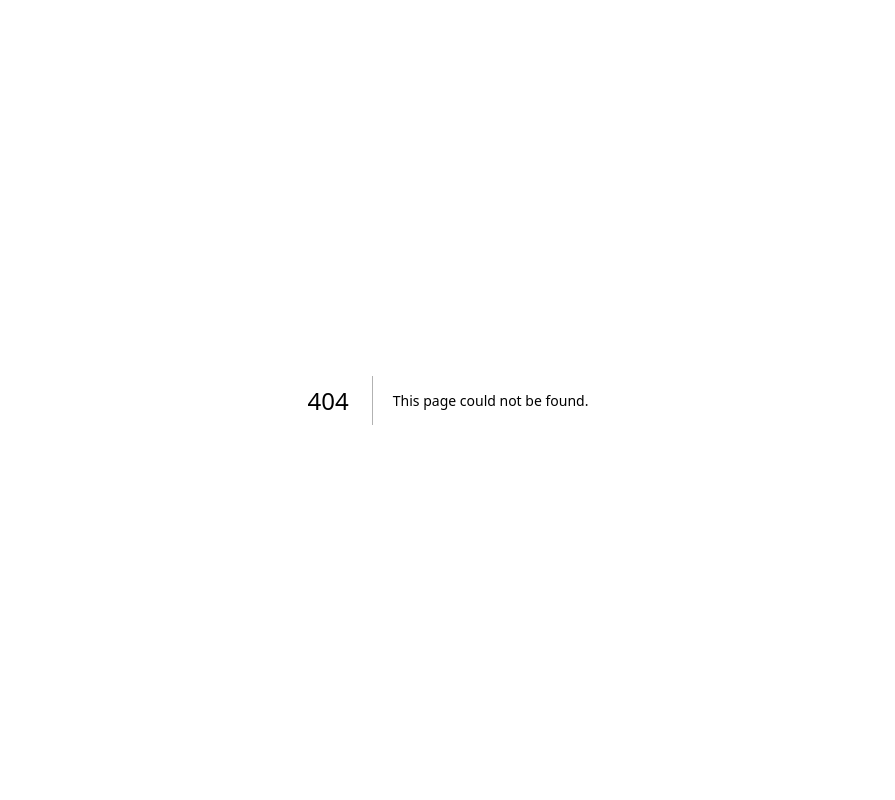
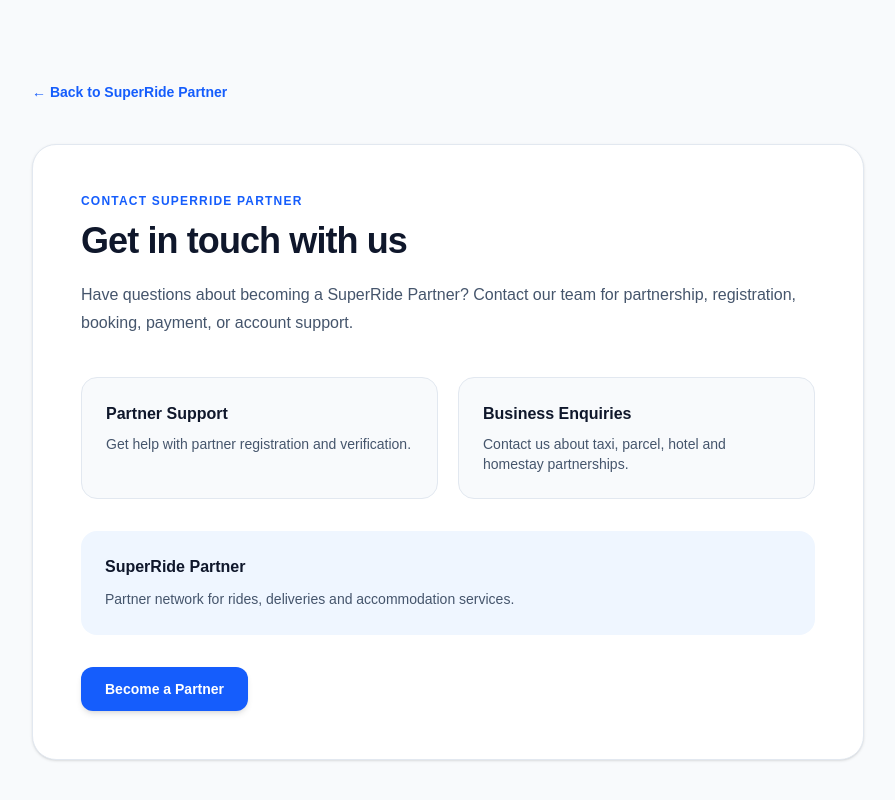
Before and after one commit to HKumaraswamy/superridepartner-website, a Next.js app: page /contact in a window 1280 px wide. Before the commit this address had no page. Shown: the top 800 px of the page, without its empty margins (192-1087 px from the left). Built offline with nearby package versions, Linux system fonts and the light colour scheme.

Commit message:
Add Contact page for SEO

```diff
--- /dev/null
+++ b/app/contact/page.tsx
@@ -0,0 +1,70 @@
+import Link from "next/link";
+
+export const metadata = {
+  title: "Contact SuperRide Partner",
+  description:
+    "Contact SuperRide Partner for taxi, bike, auto, cab, parcel delivery, hotel and homestay partnership support.",
+};
+
+export default function ContactPage() {
+  return (
+    <main className="min-h-screen bg-slate-50 text-slate-900">
+      <section className="mx-auto max-w-4xl px-4 py-20 sm:px-6 lg:px-8">
+        <Link
+          href="/"
+          className="text-sm font-semibold text-blue-600 hover:text-blue-700"
+        >
+          ← Back to SuperRide Partner
+        </Link>
+
+        <div className="mt-10 rounded-3xl border border-slate-200 bg-white p-8 shadow-sm sm:p-12">
+          <p className="text-xs font-bold uppercase tracking-widest text-blue-600">
+            Contact SuperRide Partner
+          </p>
+
+          <h1 className="mt-3 text-4xl font-extrabold tracking-tight text-slate-900">
+            Get in touch with us
+          </h1>
+
+          <p className="mt-5 leading-7 text-slate-600">
+            Have questions about becoming a SuperRide Partner? Contact our
+            team for partnership, registration, booking, payment, or account
+            support.
+          </p>
+
+          <div className="mt-10 grid gap-5 sm:grid-cols-2">
+            <div className="rounded-2xl border border-slate-200 bg-slate-50 p-6">
+              <h2 className="font-bold">Partner Support</h2>
+              <p className="mt-2 text-sm text-slate-600">
+                Get help with partner registration and verification.
+              </p>
+            </div>
+
+            <div className="rounded-2xl border border-slate-200 bg-slate-50 p-6">
+              <h2 className="font-bold">Business Enquiries</h2>
+              <p className="mt-2 text-sm text-slate-600">
+                Contact us about taxi, parcel, hotel and homestay partnerships.
+              </p>
+            </div>
+          </div>
+
+          <div className="mt-8 rounded-2xl bg-blue-50 p-6">
+            <h2 className="font-bold text-slate-900">SuperRide Partner</h2>
+            <p className="mt-2 text-sm leading-6 text-slate-600">
+              Partner network for rides, deliveries and accommodation services.
+            </p>
+          </div>
+
+          <div className="mt-8">
+            <Link
+              href="/#register"
+              className="inline-flex rounded-xl bg-blue-600 px-6 py-3 text-sm font-semibold text-white shadow-md transition hover:bg-blue-700"
+            >
+              Become a Partner
+            </Link>
+          </div>
+        </div>
+      </section>
+    </main>
+  );
+}
```
